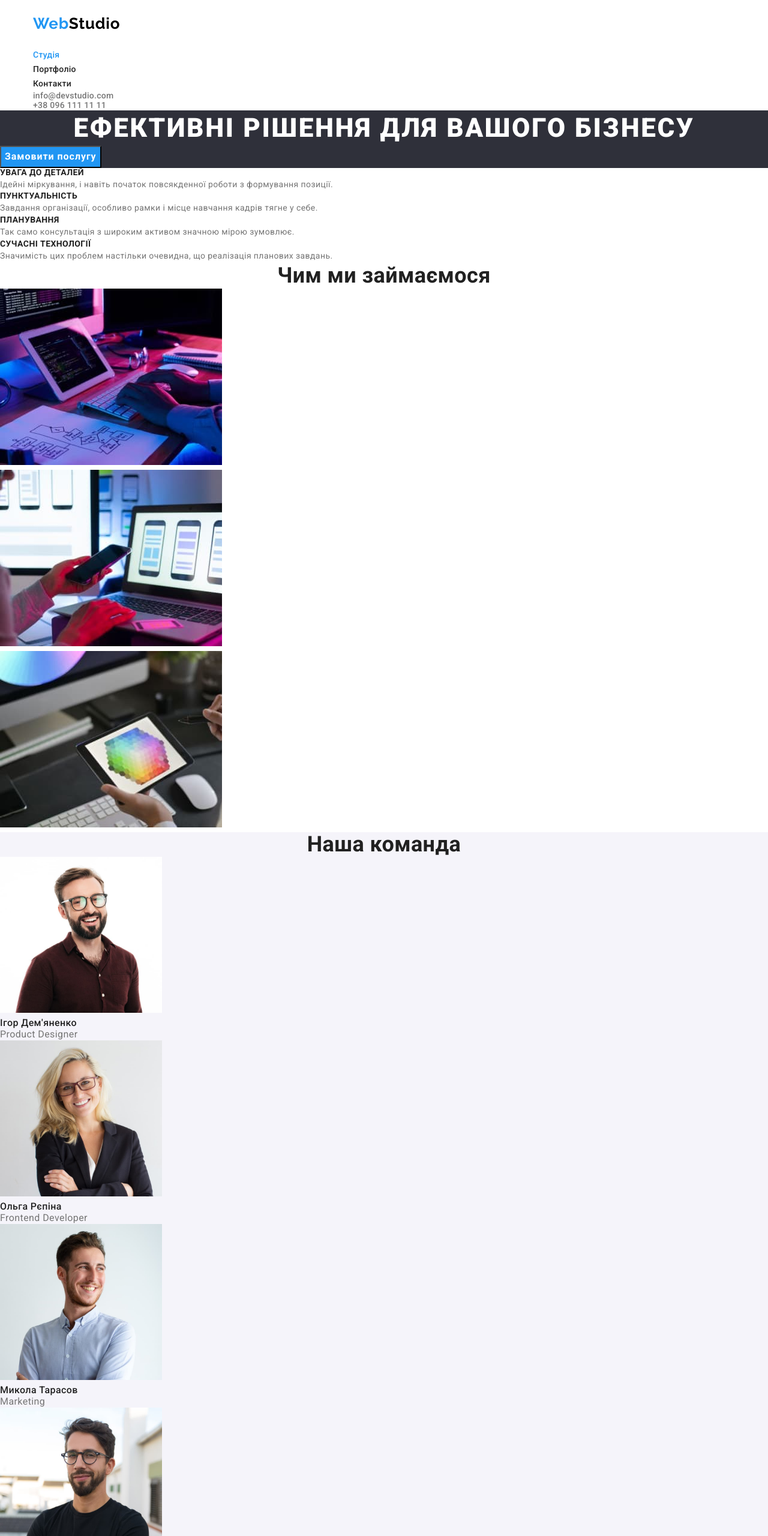
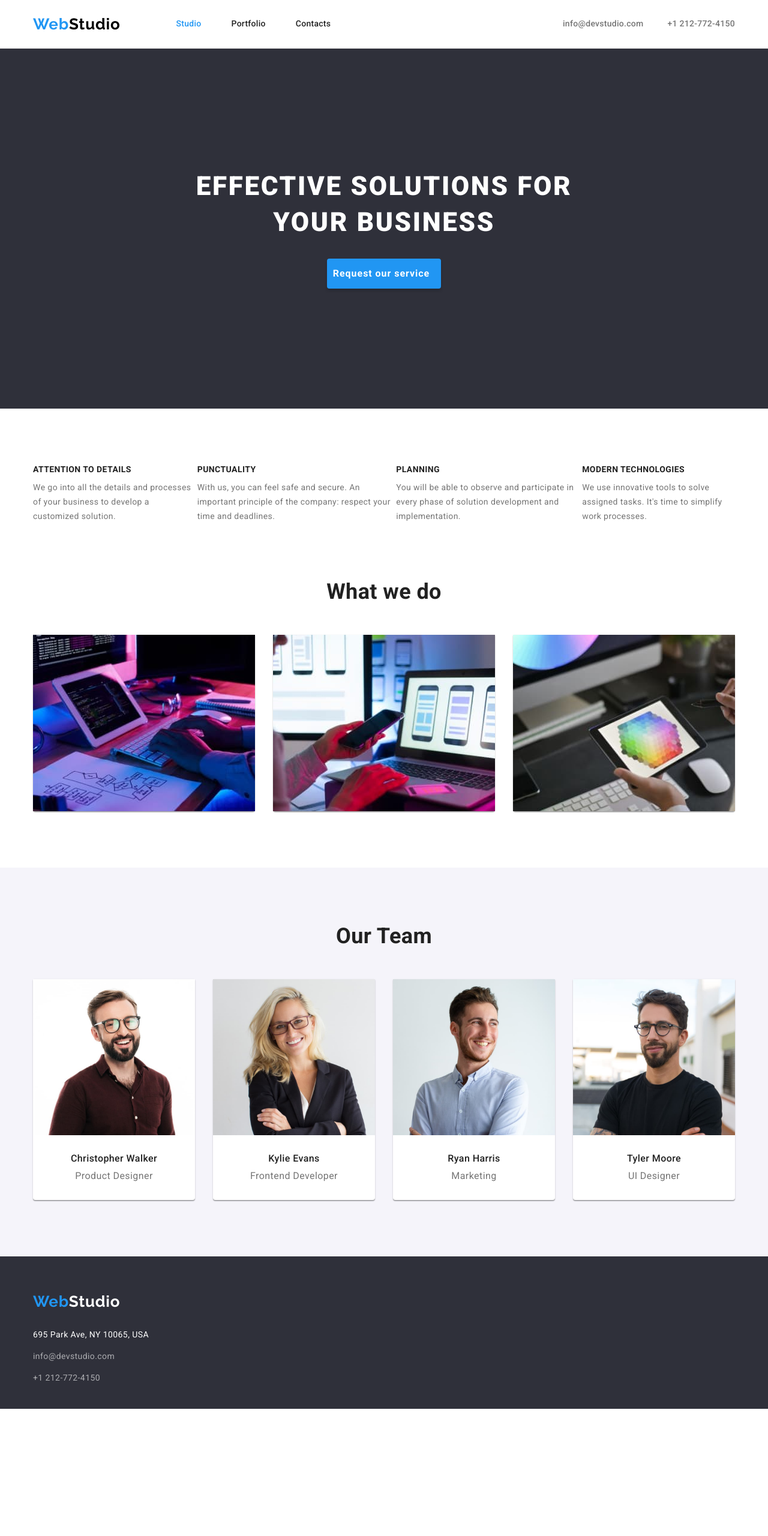
Before and after one commit to denysch2/goit-markup-hw-03, a plain HTML site: page index.html in a window 1280 px wide. Shown: the top 2560 px of the page at 60% size. After the commit the page ends 2348 px from the top, so only its background shows below. Drawn offline with nearby package versions, Linux system fonts and the light colour scheme.

Commit message:
GOIT work 3
Работа над ошибками!!

```diff
--- a/css/styles.css
+++ b/css/styles.css
@@ -14,8 +14,11 @@
     --cap--bgr--focus--: #188CE8;
 --filter--btn--focus--: #2196F3;
 --filter--bgr--color--: #F5F4FA;
+---primary--border-color: #EEEEEE
+
+
    }
-p, h1, h2, h3, h4, h5, h6 {
+   p, h1, h2, h3, h4, h5, h6{
     margin: 0px;
    }
    ul {
@@ -25,11 +28,13 @@ ul {
 button {
     cursor: pointer;
 }
-.conteiner {
-    width: 1200px;
-    padding: 0px 15px;
-    margin: 0 auto;
+img {
+   display: block;
+
 }
+
+
+
 
    body {
        font-family: 'Roboto', sans-serif;
@@ -38,11 +43,31 @@ button {
        letter-spacing: 0.03em;
        color: var(--primary--header--color--);
    }
+
+   .conteiner {
+    width: 1200px;
+    padding: 0px 15px;
+    margin: 0 auto;
+}
+
+.centered {
+    text-align: center;
+   }
+.main-nav {
+    display: flex;
+    align-items: center;
+
+
+   }
    .link {
        text-decoration: none;
+       padding: 0;
+       margin: 0;
    }
    .list {
        list-style: none;
+       padding: 0px;
+       margin: 0px;
 
    }
    .features-hiden {
@@ -67,10 +92,20 @@ button {
    }
 
  /*~~~~~~~~~~~~~~~~~~~HEADER~~~~~~~~~~~~*/
+
+.header {
+    border-bottom: 1px solid var(---primary--border-color);
+}
+.header-list {
+    display: flex;
+    margin-left: 93px;
+}
+.header-list .item +.item {
+    margin-left: 50px;
+}
  .header-logo {
     display: block;
-    padding-top: 24px;
-    padding-bottom: 25px;
+    display: flex;
     font-family: 'Raleway';
     font-weight: 700;
     font-size: 26px;
@@ -83,6 +118,9 @@ button {
         color: var(--accent--header--color--);
     }
     .header-link {
+        display: block;
+    padding-top: 32px;
+    padding-bottom: 32px;
     font-weight: 500;
     font-size: 14px;
     line-height: 1.14;
@@ -91,6 +129,8 @@ button {
     }
 
     .header-addres {
+        margin-left: auto;
+        display: flex;
     font-weight: 500;
     font-size: 14px;
     line-height: 1.14;
@@ -98,7 +138,11 @@ button {
     color: var(--primary--header--color--);
 
     }
+    .header-addres .item +.item {
+        margin-left: 40px;
+    }
     .header-mail {
+        display: flex;
     font-weight: 500;
     font-size: 14px;
     line-height: 1.14;
@@ -106,6 +150,7 @@ button {
     color: var(--primary--header--color--);
     }
     .header-tel {
+        display: flex;
     font-weight: 500;
     font-size: 14px;
     line-height: 1.14;
@@ -126,19 +171,31 @@ button {
 
 
    /*~~~~~~~~~~~~~~~~~~~CAP~~~~~~~~~~~~*/
+
+
    .cap {
    background-color: var(--cap--bgr--color--);
+   padding-top: 200px;
+   padding-bottom: 200px;
+   text-align: center;
+   }
+.cap-cont {
+margin: auto;
+margin-bottom: 30px;
+width: 696px;
 }
    .cap-title {
    font-weight: 900;
    font-size: 44px;
    line-height: 1.36;
-   text-align: center;
    letter-spacing: 0.06em;
    color: var(--primary--acent--btn--color--);
    text-transform: uppercase;
    }
    .cap-btn {
+    padding: 10px 19px 10px 10px;
+    align-items: center;
+    text-align: center;
     font-family: inherit;
    font-weight: 700;
    font-size: 16px;
@@ -147,6 +204,10 @@ button {
    background-color: var(--cap--btn-bgr--color--);
    color: var(--primary--acent--btn--color--);
    cursor: pointer;
+   background: #2196F3;
+box-shadow: 0px 4px 4px rgba(0, 0, 0, 0.15);
+border-radius: 4px;
+border: none;
    }
    .cap-btn:hover,
    .cap-btn:focus{
@@ -154,8 +215,15 @@ button {
    color: var(--primary--acent--btn--color--); }
 
    /*~~~~~~~~~~~~~~~~~~~FEATURES~~~~~~~~~~~~*/
-
+   .features {
+    padding-top: 94px;
+    padding-buttom: 94px;
+   }
+   .features-list {
+    display: flex;
+   }
    .features-title {
+    margin-bottom: 10px;
    font-weight: 700;
    font-size: 14px;
    line-height: 1.14;
@@ -163,71 +231,142 @@ button {
    }
    .features-text {
    color: var(--primary--header--color--);
+   padding-bottom: 94px;
    }
 
    /*~~~~~~~~~~~~~~~~~~~WORK~~~~~~~~~~~~*/
-
    .work-title {
+    margin-bottom: 50px;
     font-weight: 700;
     font-size: 36px;
     line-height: 1.16;
-   text-align: center;
    color: var(--primary--title--color--);
+   }
+   .work-list {
+    display: block;
+    display: flex;
+    margin-bottom: 94px;
+
+   }
+  .work-list .item +.item {
+    margin-left: 30px;
   }
    /*~~~~~~~~~~~~~~~~~~~TEAM~~~~~~~~~~~~*/
    .team {
        background-color: var(--team--bgr--color--);
+       padding-top: 94px;
    }
    .team-title {
+
+    margin-top: 0;
+    margin-bottom: 50px;
    font-weight: 700;
    font-size: 36px;
    line-height: 1.16;
-   text-align: center;
    color: var(--primary--title--color--);
    }
+   .team-list {
+    display: flex;
+    padding-bottom: 94px;
 
+
+   }
+
+   .team-list .item + .item {
+    margin-left: 30px;
+
+   }
+   .work-item{
+    margin-top: 0;
+    background-color: var(--footer--logo--);
+    box-shadow: 0px 1px 3px rgba(0, 0, 0, 0.12), 0px 1px 1px rgba(0, 0, 0, 0.14), 0px 2px 1px rgba(0, 0, 0, 0.2);
+border-radius: 0px 0px 4px 4px;
+   }
    .team-our {
+    margin-top: 30px;
+    margin-bottom: 10px;
    font-weight: 500;
    font-size: 16px;
    line-height: 1.18;
    color: var(--primary--title--color--);
    }
    .work-pre {
+    padding-bottom: 30px;
    font-size: 16px;
    line-height: 1.18;
    color: var(--primary--header--color--);
    }
+   .work-item {
+
+   }
    /*~~~~~~~~~~~~~~~~~~~FOOTER~~~~~~~~~~~~*/
    .footer{
+    padding-top: 60px;
    background-color: var(--footer--bgr--color--);
+
    }
    .footer-logo {
+    display: block;
+    margin-bottom: 28px;
+    font-family: 'Raleway';
+    font-weight: 700;
+    font-size: 26px;
+    line-height: 1.19;
+    letter-spacing: 0.03em;
    color: var(--footer--logo--);
+    text-decoration: none;
+    }
+    .footer-span-logo {
+        color: var( --accent--header--color--);
     }
    .footer-maps {
+    display: block;
+    margin-bottom: 12px;
    font-style: normal;
    color: var(--primary--acent--btn--color--);
    }
    .footer-link {
+    display: block;
     font-style: normal;
    color: var(--footer--link--);
+   }
+   .footer-mail {
+    margin-bottom: 12px;
+   }
+   .footer-tel {
+    padding-bottom: 40px;
    }
 
 
 
+   /*~~~~~~~~~~~~~~~~~~~PORTFOLIO~~~~~~~~~~~~*/
+   .port-nav {
+    display: flex;
+    padding-top: 94px;
+    padding-bottom: 50px;
+   }
 
-   /*~~~~~~~~~~~~~~~~~~~PORTFOLIO~~~~~~~~~~~~*/
+
    .filter-btn {
    font-family: inherit;
    font-weight: 500;
    font-size: 16px;
    line-height: 1.62;
-   text-align: center;
    letter-spacing: 0.03em;
    color: var(--primary--title--color--);
    background-color: var(--filter--bgr--color--);
    cursor: pointer;
-
+   box-shadow: 0px 3px 1px rgba(0, 0, 0, 0.1), 0px 1px 2px rgba(0, 0, 0, 0.08), 0px 2px 2px rgba(0, 0, 0, 0.12);
+   border-radius: 4px;
+   border: none;
+}
+   .port-nav .item + .item {
+    padding-left: 8px;
+   }
+   .port-nav {
+    display: block;
+    display: flex;
+    justify-content: center;
    }
 
    .filter-btn:hover,
@@ -237,7 +376,32 @@ button {
    box-shadow: 0px 3px 1px rgba(0, 0, 0, 0.1), 0px 1px 2px rgba(0, 0, 0, 0.08), 0px 2px 2px rgba(0, 0, 0, 0.12);
    }
 
+   .port-list {
+    display: flex;
+    flex-wrap: wrap;
+    margin-bottom: 94px;
+   }
+   .port-list .item {
+    width: 370px;
+    margin-right: 30px;
+    margin-bottom: 30px;
+   }
+   .port-list .item:nth-child(3n) {
+   margin-right: 0px;
+   }
+
+ .port-block {
+ padding-left: 24px;
+ padding-right: 24px;
+  padding-top: 20px;
+  margin-bottom: 4px;
+  padding-bottom: 20px;
+    border-right: 1px solid var(---primary--border-color);
+    border-left: 1px solid var(---primary--border-color);
+    border-bottom: 1px solid var(---primary--border-color);
+ }
    .web-title {
+
        font-weight: 700;
        font-size: 18px;
        line-height: 2;
--- a/index.html
+++ b/index.html
@@ -1,11 +1,11 @@
 <!DOCTYPE html>
-<html lang="uk">
+<html lang="en">
 
 <head>
   <meta charset="UTF-8" />
   <meta http-equiv="X-UA-Compatible" content="IE=edge" />
   <meta name="viewport" content="width=device-width, initial-scale=1.0" />
-  <title>Документ</title>
+  <title>Web Site</title>
   <link href="https://fonts.googleapis.com/css2?family=Raleway:wght@700&family=Roboto:wght@400;500;700;900&display=swap"
     rel="stylesheet">
     <link rel="stylesheet" href="https://cdnjs.cloudflare.com/ajax/libs/modern-normalize/1.1.0/modern-normalize.min.css" integrity="sha512-wpPYUAdjBVSE4KJnH1VR1HeZfpl1ub8YT/NKx4PuQ5NmX2tKuGu6U/JRp5y+Y8XG2tV+wKQpNHVUX03MfMFn9Q==" crossorigin="anonymous" referrerpolicy="no-referrer" />
@@ -13,113 +13,123 @@
 </head>
 
 <body>
+
   <header class="header">
-    <div class="conteiner">
-    <nav class="header-nav">
-      <a href="./index.html" class="header-logo"><span class="span-logo">Web</span>Studio</a>
+    <div class="conteiner main-nav">
+    <nav class="header-nav main-nav">
+      <a href="./index.html" class="header-logo item"><span class="span-logo item">Web</span>Studio</a>
       <ul class="header-list list">
-        <li class="list"><a href="./index.html" class="header-link link current">Студія</a></li>
-        <li class="list"><a href="./portfolio.html" class="header-link link">Портфоліо</a></li>
-        <li class="list"><a href="" class="header-link link">Контакти</a></li>
+        <li class="list item"><a href="./index.html" class="header-link link current">Studio</a></li>
+        <li class="list item"><a href="./portfolio.html" class="header-link link">Portfolio</a></li>
+        <li class="list item"><a href="" class="header-link link">Contacts</a></li>
       </ul>
     </nav>
     <ul class="header-addres">
-      <li class="list"><a href="mailto:info@devstudio.com" class="header-mail link">info@devstudio.com</a></li>
-      <li class="list"><a href="tel:+380961111111" class="header-tel link">+38 096 111 11 11</a></li>
+      <li class="list item"><a href="mailto:info@devstudio.com" class="header-mail link">info@devstudio.com</a></li>
+      <li class="list item"><a href="tel:+12127724150" class="header-tel link">+1 212-772-4150</a></li>
     </ul>
   </div>
   </header>
+
   <main>
     <section class="cap">
-      <h1 class="cap-title">Ефективні рішення для вашого бізнесу</h1>
-      <button type="button" class="cap-btn link">Замовити послугу</button>
+      <div class="conteiner">
+      <div class="cap-cont">
+        <h1 class="cap-title">EFFECTIVE SOLUTIONS FOR YOUR BUSINESS</h1></div>
+      <button type="button" class="cap-btn link">Request our service</button>
+    </div>
     </section>
     <section class="features">
-      <h2 class="features-hiden">Наші переваги</h2>
+      <div class="conteiner">
+      <h2 class="features-hiden">our advantages</h2>
       <ul class="features-list list">
         <li class="features-item">
-          <h3 class="features-title">УВАГА ДО ДЕТАЛЕЙ</h3>
+          <h3 class="features-title">ATTENTION TO DETAILS</h3>
           <p class="features-text">
-            Ідейні міркування, і навіть початок повсякденної роботи з
-            формування позиції.
+            We go into all the details and processes of your business to develop a customized solution.
           </p>
         </li>
         <li class="features-item">
-          <h3 class="features-title">ПУНКТУАЛЬНІСТЬ</h3>
+          <h3 class="features-title">PUNCTUALITY</h3>
           <p class="features-text">
-            Завдання організації, особливо рамки і місце навчання кадрів тягне
-            у себе.
+            With us, you can feel safe and secure. An important principle of the company: respect your time and deadlines.
           </p>
         </li>
         <li class="features-item">
-          <h3 class="features-title">ПЛАНУВАННЯ</h3>
+          <h3 class="features-title">PLANNING</h3>
           <p class="features-text">
-            Так само консультація з широким активом значною мірою зумовлює.
+            You will be able to observe and participate in every phase of solution development and implementation.
           </p>
         </li>
         <li class="features-item">
-          <h3 class="features-title">СУЧАСНІ ТЕХНОЛОГІЇ</h3>
+          <h3 class="features-title">MODERN TECHNOLOGIES</h3>
           <p class="features-text">
-            Значимість цих проблем настільки очевидна, що реалізація планових
-            завдань.
+            We use innovative tools to solve assigned tasks. It's time to simplify work processes.
           </p>
         </li>
       </ul>
+    </div>
     </section>
 
     <section class="work">
-      <h2 class="work-title">Чим ми займаємося</h2>
+      <div class="conteiner">
+      <h2 class="work-title centered">What we do</h2>
       <ul class="work-list">
-        <li class="work-item list">
-          <img src="./images/pic.jpg" alt="Програмування" width="370" />
+        <li class="work-item list item">
+          <img src="./images/pic.jpg" alt="Programming" width="370" />
         </li>
-        <li class="work-item list">
-          <img src="./images/pic2.jpg" alt="Адаптація під мобільні пристрої" width="370" />
+        <li class="work-item list item">
+          <img src="./images/pic2.jpg" alt="Adaptation for mobile devices" width="370" />
         </li>
-        <li class="work-item list">
-          <img src="./images/pic3.jpg" alt="Адаптація під планшет" width="370" />
+        <li class="work-item list item">
+          <img src="./images/pic3.jpg" alt="Adaptation for a tablet" width="370" />
         </li>
       </ul>
+    </div>
     </section>
 
     <section class="team">
-      <h2 class="team-title">Наша команда</h2>
+      <div class="conteiner">
+      <h2 class="team-title centered">Our Team</h2>
       <ul class="team-list">
-        <li class="work-item list">
-          <img src="./images/foto1.jpg" alt="Фотографія, Ігор Дем'яненко" width="270" />
-          <h3 class="team-our">Ігор Дем'яненко</h3>
-          <p class="work-pre">Product Designer</p>
+        <li class="work-item list item">
+          <img src="./images/foto1.jpg" alt="Photo, Christopher Walker" width="270" />
+          <h3 class="team-our centered">Christopher Walker</h3>
+          <p class="work-pre centered">Product Designer</p>
         </li>
-        <li class="work-item list">
-          <img src="./images/foto2.jpg" alt="Фотографія, Ольга Рєпіна" width="270" />
-          <h3 class="team-our">Ольга Рєпіна</h3>
-          <p class="work-pre">Frontend Developer</p>
+        <li class="work-item list item">
+          <img src="./images/foto2.jpg" alt="Photo, Kylie Evans" width="270" />
+          <h3 class="team-our centered">Kylie Evans</h3>
+          <p class="work-pre centered">Frontend Developer</p>
         </li>
-        <li class="work-item list">
-          <img src="./images/foto3.jpg" alt="Фотографія, Микола Тарасов" width="270" />
-          <h3 class="team-our">Микола Тарасов</h3>
-          <p class="work-pre">Marketing</p>
+        <li class="work-item list item">
+          <img src="./images/foto3.jpg" alt="Photo, Ryan Harris" width="270" />
+          <h3 class="team-our centered">Ryan Harris</h3>
+          <p class="work-pre centered">Marketing</p>
         </li>
-        <li class="work-item list">
-          <img src="./images/foto4.jpg" alt="Фотографія, Михайло Єрмаков" width="270" />
-          <h3 class="team-our">Михайло Єрмаков</h3>
-          <p class="work-pre">UI Designer</p>
+        <li class="work-item list item">
+          <img src="./images/foto4.jpg" alt="Photo, Tyler Moore" width="270" />
+          <h3 class="team-our centered">Tyler Moore</h3>
+          <p class="work-pre centered">UI Designer</p>
         </li>
       </ul>
+    </div>
     </section>
   </main>
   <footer class="footer">
-    <a href="./index.html" class="header-logo footer-logo"><span class="span-logo">Web</span>Studio</a>
+    <div class="conteiner">
+    <a href="./index.html" class="footer-logo"><span class="footer-span-logo">Web</span>Studio</a>
     <address class="footer-addres">
       <ul class="footer-list">
         <li class="footer-lis list">
-          <a href="https://goo.gl/maps/WvJs7FD85mg7GhZG8" target="_blank" rel="noreferrer noopener" class="footer-maps link">
-            м. Київ, пр-т Лесі Українки, 26</a>
+          <a href="https://goo.gl/maps/Sn2ts5LmueRrfVoPA" target="_blank" rel="noreferrer noopener" class="footer-maps link">
+            695 Park Ave, NY 10065, USA</a>
         </li>
-        <li class="footer-lis list"><a href="mailto:info@devstudio.com" class="footer-link link">info@devstudio.com</a></li>
-        <li class="footer-lis list"><a href="tel:+380961111111" class="footer-link link">+38 096 111 11 11</a></li>
+        <li class="footer-lis list"><a href="mailto:info@devstudio.com" class="footer-link link footer-mail">info@devstudio.com</a></li>
+        <li class="footer-lis list"><a href="tel:+12127724150" class="footer-link link footer-tel">+1 212-772-4150</a></li>
       </ul>
     </address>
+  </div>
   </footer>
 </body>
 
```
Also changed, not shown: portfolio.html (+73 -49 lines). Lines whose indentation alone changed are shown as unchanged.
